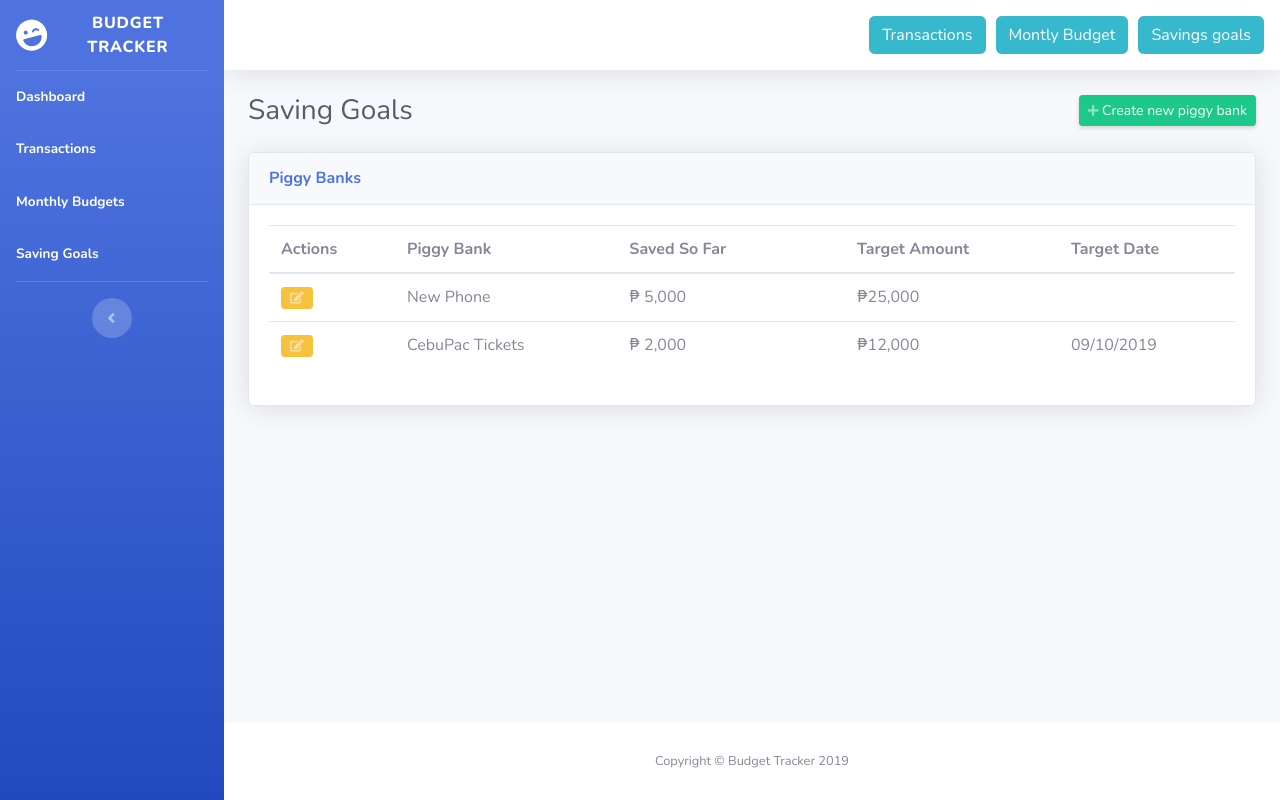
After one commit to 201610030/WebbAppProject, a PHP site: page /SavingGoals.php in a window 1280 px wide. The commit adds this page. Run offline with PHP 8.4, Linux system fonts and the light colour scheme.

Commit message:
created SavingGoals.php, minor edits

```diff
--- /dev/null
+++ b/SavingGoals.php
@@ -0,0 +1,75 @@
+<?php
+$title = "Saving Goals";
+require "header.php";
+?>
+
+<!-- Begin Page Content -->
+<div class="container-fluid">
+    <div class="d-sm-flex align-items-center justify-content-between mb-4">
+        <h1 class="h3 mb-0 text-gray-800">Saving Goals</h1>
+        <a href="#" class="d-none d-sm-inline-block btn btn-sm btn-success shadow-sm">
+            <i class="fas fa-plus fa-sm text-white-50"></i> Create new piggy bank</a>
+    </div>
+
+
+    <!-- DataTales Example -->
+    <div class="card shadow mb-4">
+        <div class="card-header py-3">
+            <h6 class="m-0 font-weight-bold text-primary">Piggy Banks</h6>
+        </div>
+        <div class="card-body">
+            <div class="table-responsive">
+                    <table class = "table" width="100%" cellspacing="0">
+                        <thead>
+                            <tr>
+                                <th>Actions</th>
+                                <th>Piggy Bank</th>
+                                <th>Saved So Far</th>
+                                <th></th>
+                                <th>Target Amount</th>
+                                <th>Target Date</th>
+                            </tr>
+                        </thead>
+                        <tbody>
+                            <tr>
+                                <td><a href="#" class="d-none d-sm-inline-block btn btn-sm btn-warning">
+                                        <i class="fas fa-edit fa-sm text-white-50"></i>
+                                    </a
+                                    <a href="#" class="d-none d-sm-inline-block btn btn-sm btn-danger">
+                                        <i class="fas fa-trash fa-sm text-white-50"></i>
+                                    </a>
+                                </td>
+                                <td>New Phone</td>
+                                <td>₱ 5,000</td>
+                                <td></td>
+                                <td>₱25,000</td>
+                                <td></td>
+                            </tr>
+                            <tr>
+                                <td><a href="#" class="d-none d-sm-inline-block btn btn-sm btn-warning">
+                                        <i class="fas fa-edit fa-sm text-white-50"></i>
+                                    </a
+                                    <a href="#" class="d-none d-sm-inline-block btn btn-sm btn-danger">
+                                        <i class="fas fa-trash fa-sm text-white-50"></i>
+                                    </a>
+                                </td>
+                                <td>CebuPac Tickets</td>
+                                <td>₱ 2,000</td>
+                                <td></td>
+                                <td>₱12,000</td>
+                                <td>09/10/2019</td>
+                            </tr>
+                        </tbody>
+                    </table>
+
+
+            </div>
+        </div>
+    </div>
+
+</div>
+<!-- /.container-fluid -->
+
+<?php
+require "footer.php";
+?>
--- a/header.php
+++ b/header.php
@@ -44,17 +44,22 @@
       <!-- Nav Item - Tables -->
       <li class="nav-item active">
         <a class="nav-link" href="tables.html">
+          <span>Dashboard</span></a>
+      </li>
+
+      <li class="nav-item active">
+        <a class="nav-link" href="tables.html">
           <span>Transactions</span></a>
       </li>
 
       <li class="nav-item active">
         <a class="nav-link" href="tables.html">
-          <span>Monthly Budget</span></a>
+          <span>Monthly Budgets</span></a>
       </li>
 
       <li class="nav-item active">
         <a class="nav-link" href="tables.html">
-          <span>Savings Goals</span></a>
+          <span>Saving Goals</span></a>
       </li>
 
       <!-- Divider -->
```
Also changed, not shown: Transactions.php (+4 -4 lines), nbproject/project.xml (added, +9 -0 lines), 2 other files.
